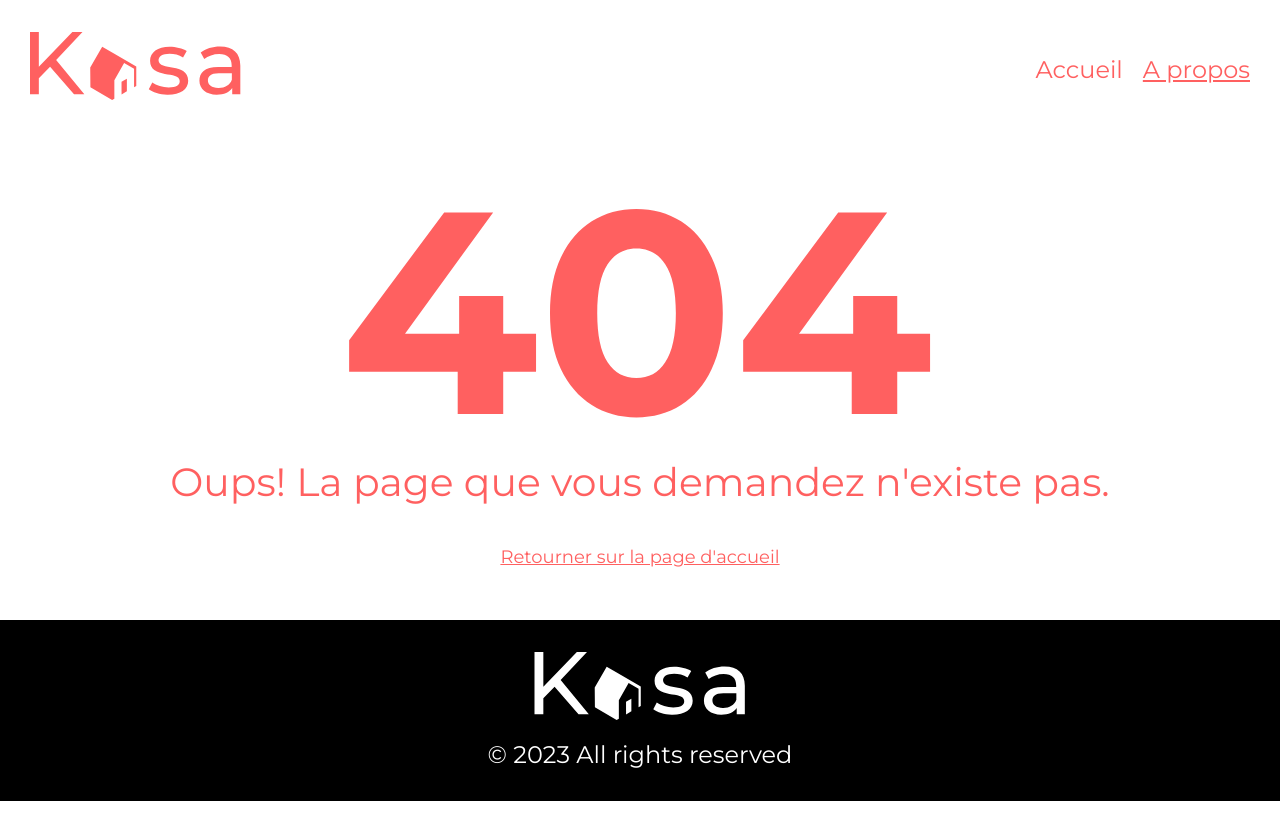
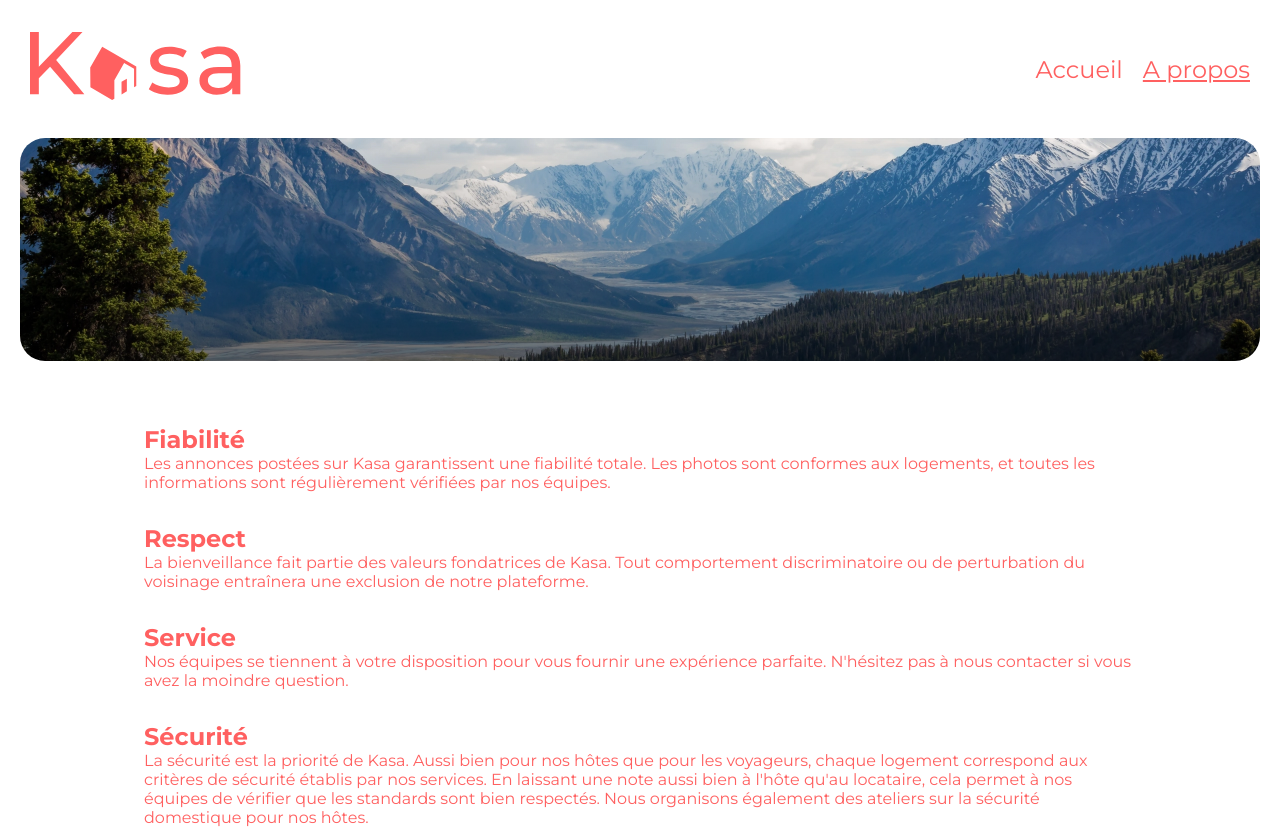
Before and after one commit to ratarby/p11_kasa, a React (Create React App) app: page /about in a window 1280 px wide. Shown: the top 829 px of the page. Before the commit the page ends 801 px from the top, so only its background shows below. Built offline with nearby package versions, Linux system fonts and the light colour scheme; the HTML template or start-up script is replaced by a standard one.

Commit message:
display about's page & get dropdrown's data

```diff
--- a/src/App.js
+++ b/src/App.js
@@ -1,6 +1,7 @@
 import React from "react";
 import { Routes, Route } from "react-router-dom";
 import Home from "./pages/Home/Home";
+import About from "./pages/About/About";
 import Error404 from "./pages/Error/Error404";
 import Layout from "./components/Layout/Layout";
 
@@ -10,6 +11,7 @@
         <Routes>
             <Route path="/" element={<Layout />}>
                 <Route index element={<Home />} />
+                <Route path="about" element={<About />} />
                 <Route path="*" element={<Error404 />} />
             </Route>
         </Routes>
--- /dev/null
+++ b/src/pages/About/About.jsx
@@ -0,0 +1,16 @@
+import React from "react";
+import Banner from "../../components/Banner/Banner";
+import Dropdown from "../Dropdown/Dropdown";
+
+
+const About = () => {
+  return (
+    <main>
+      <Banner page={"about"} />
+      <Dropdown />
+
+    </main>
+  );
+};
+
+export default About;
--- /dev/null
+++ b/src/pages/Dropdown/Dropdown.jsx
@@ -0,0 +1,20 @@
+import React from 'react';
+import dropdown from '../../utils/dropdown.json';
+import styles from './../Dropdown/Dropdown.module.css';
+
+const Dropdown = () => {
+    return (
+        <main>
+            <div className={styles.containerDropdown}>
+                {dropdown.map(({ title, description }) => (
+                    <div key={title}>
+                        <h2>{title}</h2>
+                        <p>{description}</p>
+                    </div>
+            ))}
+            </div>
+        </main>
+    );
+};
+
+export default Dropdown;
--- /dev/null
+++ b/src/pages/Dropdown/Dropdown.module.css
@@ -0,0 +1,9 @@
+.containerDropdown {
+    width: 80%;
+    min-width: 260px;
+    margin: 32px auto;
+    padding: 32px 0;
+    display: flex;
+    flex-direction: column;
+    gap: 32px;
+}
--- a/src/pages/Home/Home.jsx
+++ b/src/pages/Home/Home.jsx
@@ -1,5 +1,5 @@
 import React from "react";
-import housing from "../../data/housing.json";
+import housing from "../../utils/housing.json";
 import styles from "./Home.module.css";
 import Card from "../../components/Card/Card";
 import Banner from "../../components/Banner/Banner";
--- /dev/null
+++ b/src/utils/dropdown.json
@@ -0,0 +1,18 @@
+[
+    {
+        "title": "Fiabilité",
+        "description": "Les annonces postées sur Kasa garantissent une fiabilité totale. Les photos sont conformes aux logements, et toutes les informations sont régulièrement vérifiées  par nos équipes."
+    },
+    {
+        "title": "Respect",
+        "description": "La bienveillance fait partie des valeurs fondatrices de Kasa. Tout comportement discriminatoire ou de perturbation du voisinage entraînera une exclusion de notre plateforme."
+    },
+    {
+        "title": "Service",
+        "description": "Nos équipes se tiennent à votre disposition pour vous fournir une expérience parfaite. N'hésitez pas à nous contacter si vous avez la moindre question."
+    },
+    {
+        "title": "Sécurité",
+        "description": "La sécurité est la priorité de Kasa. Aussi bien pour nos hôtes que pour les voyageurs, chaque logement correspond aux critères de sécurité établis par nos services. En laissant une note aussi bien à l'hôte qu'au locataire, cela permet à nos équipes de vérifier que les standards sont bien respectés. Nous organisons également des ateliers sur la sécurité domestique pour nos hôtes."
+    }
+]
```
Also changed, not shown: src/pages/About/About.module.css (added), src/utils/housing.json (renamed from src/data/housing.json), 1 other file (tests, documents, lock files or other folders).
